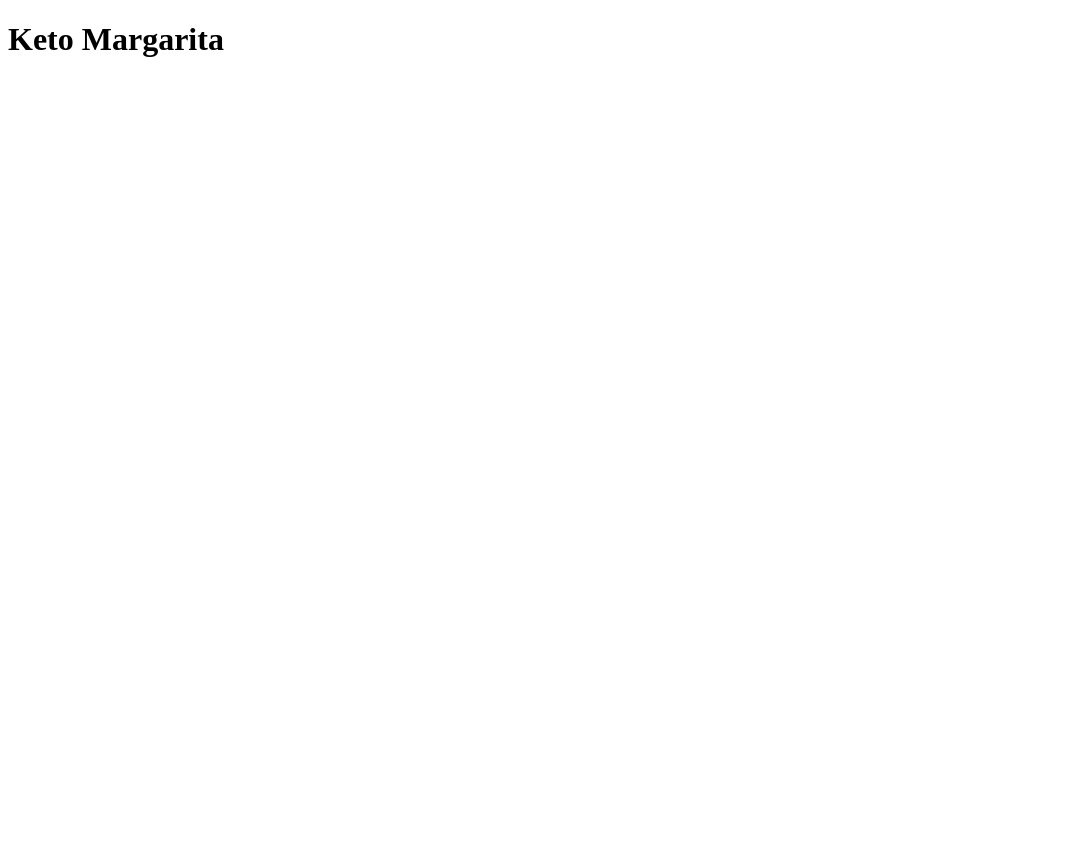
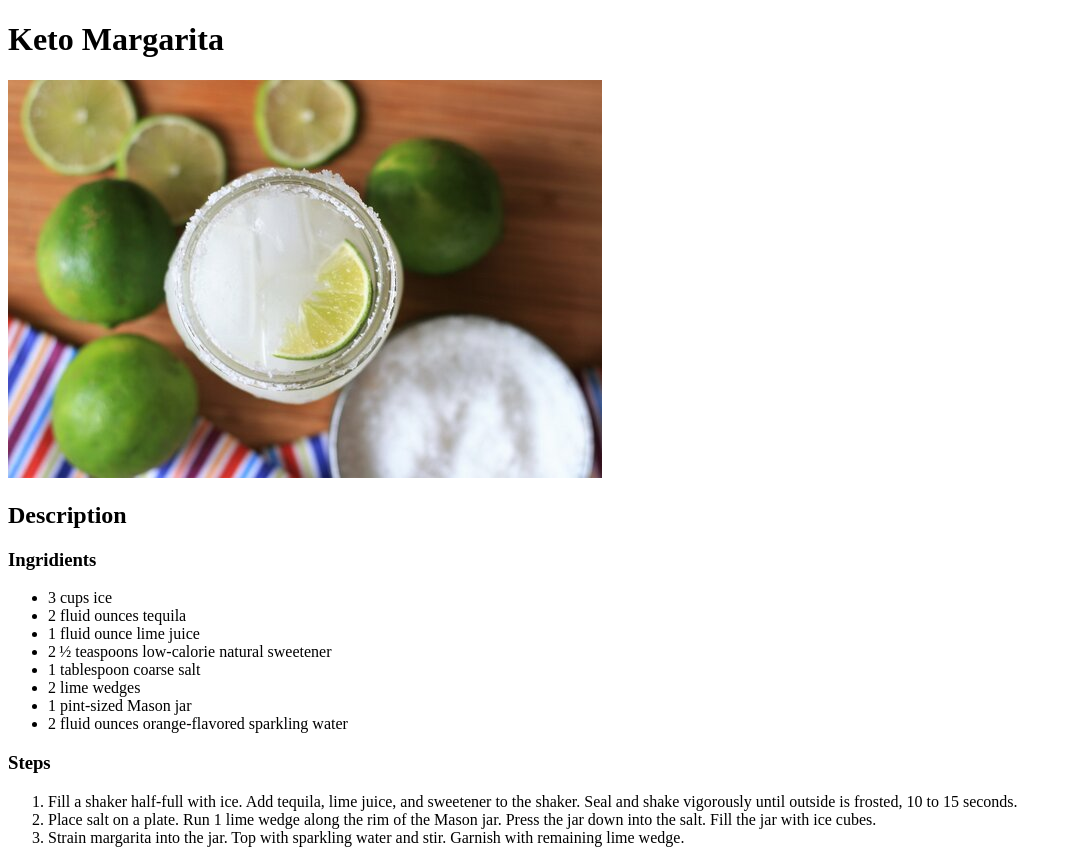
Before and after one commit to motyaa/odin-recipes, a plain HTML site: page recipes/keto_margarita.html in a window 1280 px wide. Shown: the whole page, without its empty margins (0-1068 px from the left). Before the commit the page ends 800 px from the top, so only its background shows below. Drawn offline with Linux system fonts and the light colour scheme.

Commit message:
Complete margarita recipe

```diff
--- a/recipes/keto_margarita.html
+++ b/recipes/keto_margarita.html
@@ -6,5 +6,27 @@
     </head>
     <body>
         <h1>Keto Margarita</h1>
+        <img src="../images/margarita.jpeg" alt="keto_margarita">
+        <h2>Description</h2>
+        <h3>Ingridients</h3>
+        <ul>
+            <li>3 cups ice</li>
+            <li>2 fluid ounces tequila</li>
+            <li>1 fluid ounce lime juice</li>
+            <li>2 ½ teaspoons low-calorie natural sweetener</li>
+            <li>1 tablespoon coarse salt</li>
+            <li>2 lime wedges</li>
+            <li>1 pint-sized Mason jar</li>
+            <li>2 fluid ounces orange-flavored sparkling water</li>
+        </ul>
+        <h3>Steps</h3>
+        <ol>
+            <li>Fill a shaker half-full with ice. Add tequila, lime juice, and sweetener to the shaker. Seal and shake vigorously until outside is frosted, 10 to 15 seconds.
+               </li>
+            <li>Place salt on a plate. Run 1 lime wedge along the rim of the Mason jar. Press the jar down into the salt. Fill the jar with ice cubes.
+               </li>
+            <li>Strain margarita into the jar. Top with sparkling water and stir. Garnish with remaining lime wedge.
+               </li>
+        </ol>
     </body>
 </html>
```
